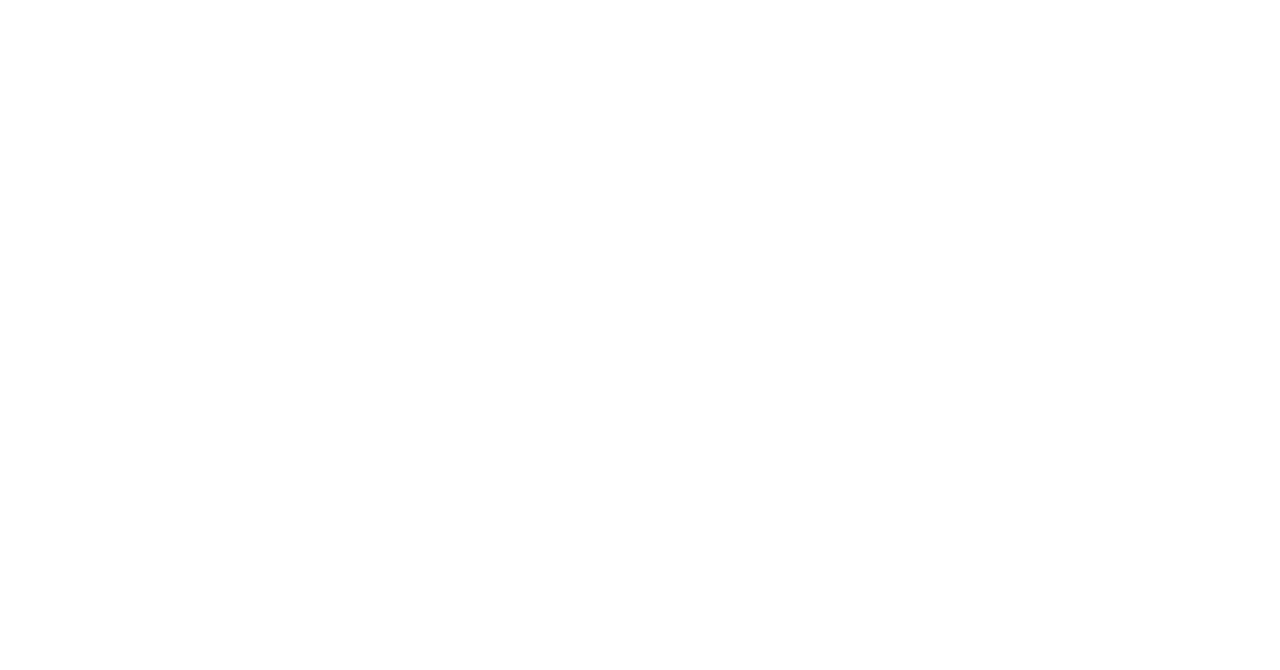
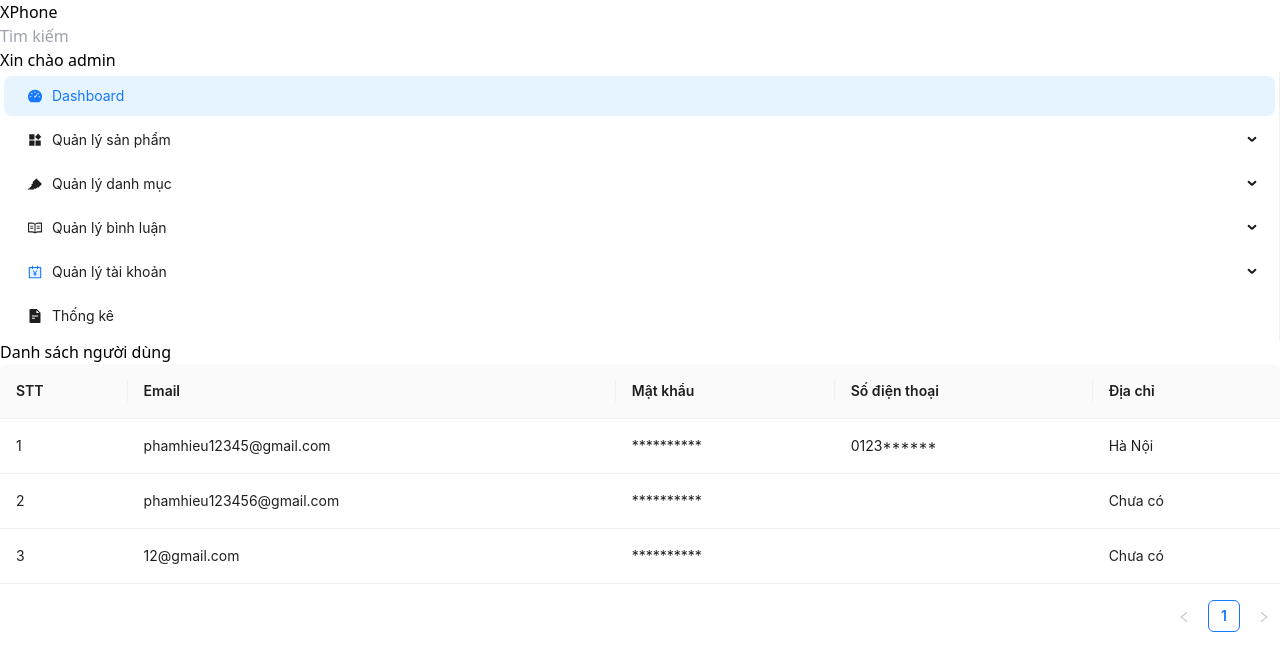
Before and after one commit to Hiu-fen/DATN-XPHONE, a React (Vite) app: page /admin/user/list in a window 1280 px wide. Before the commit this address had no page. Shown: the top 670 px of the page. Built offline with nearby package versions, Linux system fonts and the light colour scheme; data requests are answered from the project's data file.

Commit message:
Add quản lý tài khoản

```diff
--- a/db.json
+++ b/db.json
@@ -79,6 +79,9 @@
     {
       "email": "phamhieu12345@gmail.com",
       "password": "$2a$10$grwQ0hDvXPFbq.3KgSP8LeVMeLs3tCtAXR4OffenuunaKuZXHXLjq",
+      "name": "Phạm Hữu Hiếu",
+      "sdt": "0123456789",
+      "address": "Hà Nội",
       "id": 1
     },
     {
--- a/src/App.tsx
+++ b/src/App.tsx
@@ -12,6 +12,7 @@ import PostAddCategory from './components/admin/PostAddCategory'
 import PutEditCategory from './components/admin/PutEditCategory'
 import CommentAdmin from './components/admin/CommentList'
 import CommentAdd from './components/admin/CommentAdd'
+import GetUser from './components/admin/ListUsers'
 
 
 type Props = {}
@@ -39,7 +40,8 @@ const App = (props: Props) => {
       {path:'comment/add',element:<CommentAdd/>},
       // {path:'login',element:<Login/>},
 
-
+      /// Router quản lý tài khoản user
+      {path:'user/list',element:<GetUser/>}
 
       ]},
 
--- /dev/null
+++ b/src/components/admin/ListUsers.tsx
@@ -0,0 +1,95 @@
+import { useMutation, useQuery } from '@tanstack/react-query'
+import { Button, message, Popconfirm, Table } from 'antd'
+import axios from 'axios'
+import React from 'react'
+import { User } from '../../interface/user'
+import { useNavigate } from 'react-router-dom'
+import { DeleteOutlined, EditOutlined } from '@ant-design/icons'
+
+const GetUser = () => {
+  const nav = useNavigate();
+
+  const { data: users, refetch } = useQuery({
+    queryKey: ['users'],
+    queryFn: async () => (await axios.get(`http://localhost:4000/users`)).data
+  });
+
+//   const mutation = useMutation({
+//     mutationFn: async (id: string) => await axios.delete(`http://localhost:4000/users/${id}`),
+//     onSuccess: () => {
+//       message.success("Xóa thành công");
+//       refetch();
+//     }
+//   });
+
+//   const onDelete = (id: string) => {
+//     mutation.mutate(id);
+//   };
+
+  const columns = [
+    {
+      title: "STT",
+      key: 'stt',
+      render: (_: any, __: User, index: number) => index + 1
+    },
+    {
+      title: "Email",
+      key: 'email',
+      dataIndex: 'email',
+    },
+    {
+      title: "Mật khẩu",
+      key: 'password',
+      render: (_: any, record: User) => {
+        const length = record.password?.length || 0;
+        const stars = '*'.repeat(length > 10 ? 10 : length);
+        return <span>{stars}</span>;
+      }
+    },
+    {
+        title: "Số điện thoại",
+        key: 'Số điẹn thoại',
+        render: (_: any, record: User) => {
+          const phone = record.sdt || "";
+          if (phone.length >= 6) {
+            const hidden = "*".repeat(6);
+            const visible = phone.slice(0, phone.length - 6);
+            return visible + hidden;
+          }
+          return "*".repeat(phone.length); // nếu ngắn hơn 6 số
+        }
+      },
+    {
+      title: "Địa chỉ",
+      key: 'address',
+      render: (_: any, record: User) => record.address || "Chưa có"
+    },
+    // {
+    //   title: "Thao tác",
+    //   key: 'id',
+    //   dataIndex: 'id',
+    //   render: (id: string) => <>
+    //     <Button onClick={() => nav(`/phone/${id}/edit`)}><EditOutlined /></Button>
+    //     <Popconfirm
+    //       title="Thông báo"
+    //       description="Bạn chắc chắn muốn xóa?"
+    //       icon={<DeleteOutlined />}
+    //       onConfirm={() => onDelete(id)}
+    //       okText="OK"
+    //       cancelText="NO"
+    //     >
+    //       <Button danger><DeleteOutlined /></Button>
+    //     </Popconfirm>
+    //   </>
+    // },
+  ];
+
+  return (
+    <div>
+      <h1>Danh sách người dùng</h1>
+      <Table dataSource={users} columns={columns} rowKey="id" />
+    </div>
+  );
+}
+
+export default GetUser;
--- a/src/components/admin/sidebar.tsx
+++ b/src/components/admin/sidebar.tsx
@@ -1,4 +1,6 @@
 import {
+  AccountBookFilled,
+  AccountBookTwoTone,
   CiOutlined,
   DashboardFilled,
   FileTextFilled,
@@ -48,6 +50,14 @@ const AdminSidebar = () => {
       ],
     },
     {
+      key: 'user',
+      label: 'Quản lý tài khoản',
+      icon: <AccountBookTwoTone/>,
+      children: [
+        { key: 'user/list', label: 'Tài khoản' },
+      ],
+    },
+    {
       key: 'report',
       label: 'Thống kê',
       icon: <FileTextFilled />,
@@ -62,6 +72,7 @@ const AdminSidebar = () => {
       'category-add': '/admin/category/add',
       'comment-list': '/admin/comment/list',
       'comment-add': '/admin/comment/add',
+      'user/list': '/admin/user/list',
       dashboard: '/admin',
       report: '/admin/report',
     };
--- a/src/interface/user.ts
+++ b/src/interface/user.ts
@@ -1,4 +1,6 @@
 export interface User {
     email: string;
     password: string;
+    sdt?:string;
+    address?:string;
   }
```
